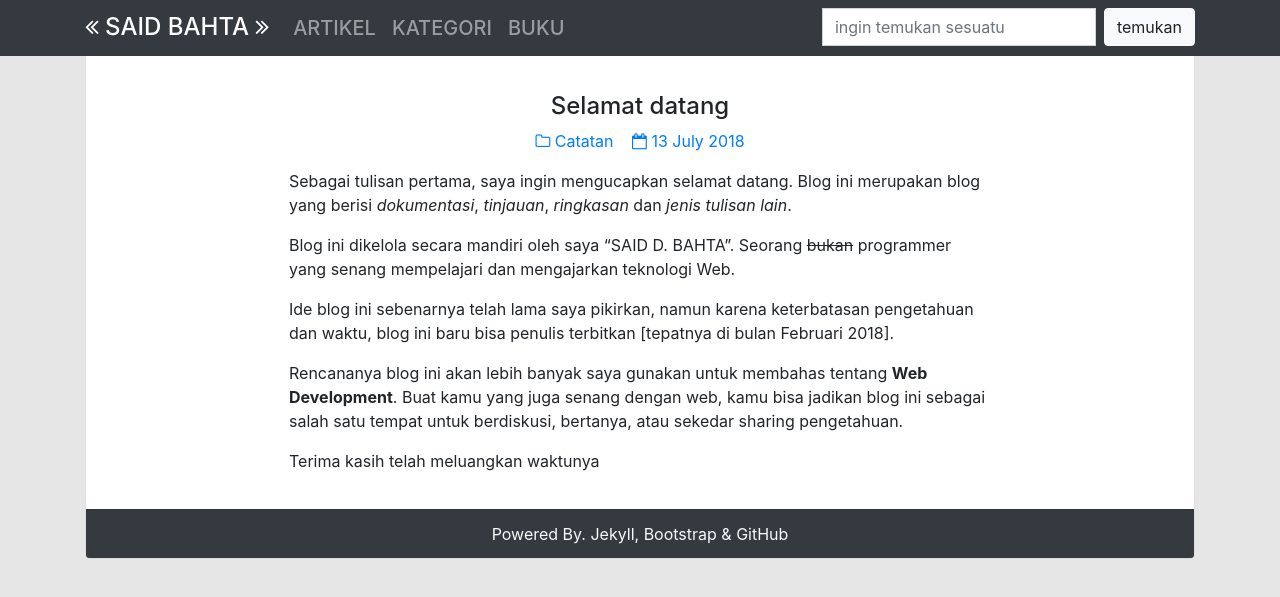
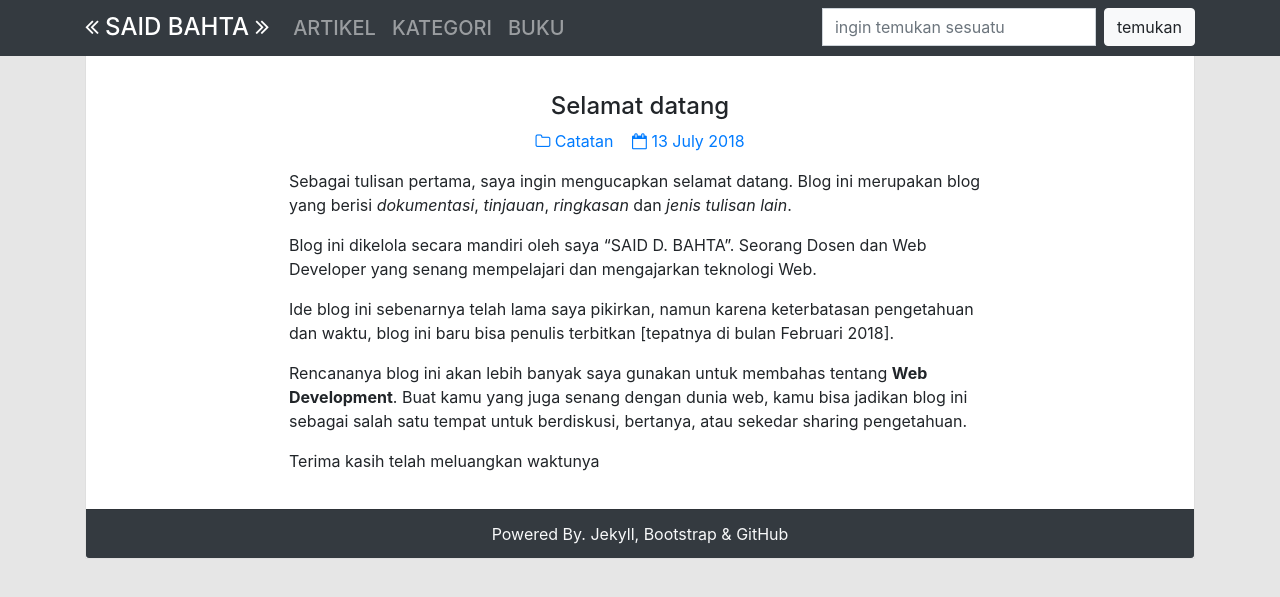
Before and after one commit to surtinaali/blog, a Jekyll site: the page built from _posts/2018-07-13-selamat-datang.markdown, in a window 1280 px wide. Shown: the top 597 px of the page. Built offline with Jekyll 4.4.1, drawn with Linux system fonts in a browser that asks for light colours; comment, search, counter and statistics services are not loaded.

Commit message:
update artike

```diff
--- a/_posts/2018-07-13-selamat-datang.markdown
+++ b/_posts/2018-07-13-selamat-datang.markdown
@@ -8,10 +8,10 @@
 
 Sebagai tulisan pertama, saya ingin mengucapkan selamat datang. Blog ini merupakan blog yang berisi _dokumentasi_, _tinjauan_, _ringkasan_ dan _jenis tulisan lain_.
 
-Blog ini dikelola secara mandiri oleh saya "SAID D. BAHTA". Seorang ~~bukan~~ programmer yang senang mempelajari dan mengajarkan teknologi Web.
+Blog ini dikelola secara mandiri oleh saya "SAID D. BAHTA". Seorang Dosen dan Web Developer yang senang mempelajari dan mengajarkan teknologi Web.
 
 Ide blog ini sebenarnya telah lama saya pikirkan, namun karena keterbatasan pengetahuan dan waktu, blog ini baru bisa penulis terbitkan [tepatnya di bulan Februari 2018].
 
-Rencananya blog ini akan lebih banyak saya gunakan untuk membahas tentang __Web Development__. Buat kamu yang juga senang dengan web, kamu bisa jadikan blog ini sebagai salah satu tempat untuk berdiskusi, bertanya, atau sekedar sharing pengetahuan.
+Rencananya blog ini akan lebih banyak saya gunakan untuk membahas tentang __Web Development__. Buat kamu yang juga senang dengan dunia web, kamu bisa jadikan blog ini sebagai salah satu tempat untuk berdiskusi, bertanya, atau sekedar sharing pengetahuan.
 
 Terima kasih telah meluangkan waktunya
```
